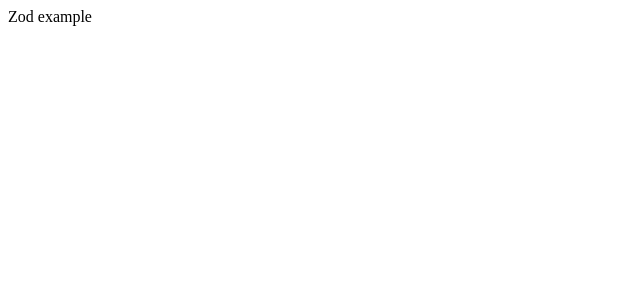
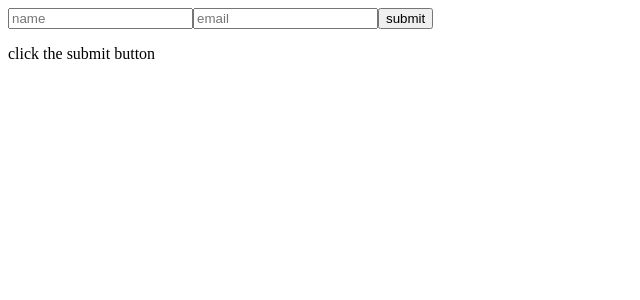
Before and after one commit to Yadnesh-Ranshevare/learn-react, a React app in the folder vite-project/: page / in a window 1280 px wide. Shown: the top 300 px of the page, without its empty margins (0-640 px from the left). Built offline with nearby package versions, Linux system fonts and the light colour scheme; the HTML template or start-up script is replaced by a standard one.

Commit message:
how to use zod with basic form

```diff
--- a/vite-project/src/Zod/zod.jsx
+++ b/vite-project/src/Zod/zod.jsx
@@ -1,27 +1,35 @@
-import React from 'react'
+import React, { useState } from 'react'
 import { z } from 'zod'
 
 const userSchema = z.object({
-    firstName : z.string(),
+    firstName : z.string().min(3),
     email : z.string().email(),
 })
 
+export default function Zod() {
+  const [name, setName] = useState("")
+  const [email, setEmail] = useState("")
+  const [result, setResult] = useState("click the submit button")
 
-const validUser = {
-    firstName: "yadnesh",
-    email: "2M8bT@example.com"
-}
-const inValidUser = {
-    firstName: "yadnesh",
-    email: "yadnesh.com"
-}
-console.log(userSchema.safeParse(validUser).data);
-console.log(userSchema.safeParse(inValidUser).error);
-
-export default function Zod() {
+  const hadnleSubmit = (e) => {
+    e.preventDefault()
+    const validUser = userSchema.safeParse({ firstName: name, email: email })
+    if(validUser.success) {
+      setResult("success")
+      console.log(validUser.data)
+    }
+    if(!validUser.success) {
+      setResult(validUser.error?.errors[0].message)
+    }
+    console.log(validUser.error?.issues)
+    console.log(validUser.error?.errors)
+  }
   return (
     <div>
-      Zod example
+      <input type="text" placeholder='name' value={name} onChange={e => setName(e.target.value)} />
+      <input type="text" placeholder='email' value={email} onChange={e => setEmail(e.target.value)} />
+      <button onClick={hadnleSubmit}>submit</button>
+      <p>{result}</p>
     </div>
   )
 }
```
Also changed, not shown: vite-project/src/Zod/readme.md.
